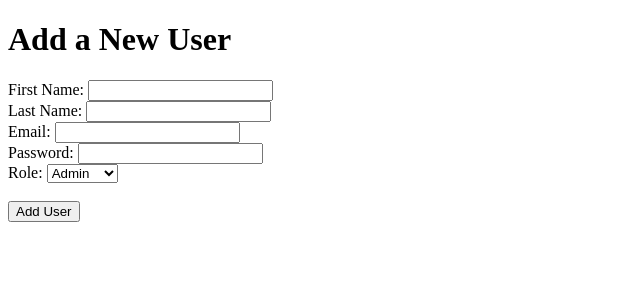
After one commit to IvannBuckley/WebProject_2024, a PHP site: page /add_user.html in a window 1280 px wide. The commit adds this page. Shown: the top 300 px of the page, without its empty margins (0-640 px from the left). Run offline with PHP 8.4, Linux system fonts and the light colour scheme.

Commit message:
Save starter

```diff
--- /dev/null
+++ b/add_user.html
@@ -0,0 +1,32 @@
+<!DOCTYPE html>
+<html lang="en">
+<head>
+    <meta charset="UTF-8">
+    <meta name="viewport" content="width=device-width, initial-scale=1.0">
+    <title>Add User</title>
+</head>
+<body>
+    <h1>Add a New User</h1>
+    <form action="add_user.php" method="POST">
+        <label for="first_name">First Name:</label>
+        <input type="text" id="first_name" name="first_name" required><br>
+
+        <label for="last_name">Last Name:</label>
+        <input type="text" id="last_name" name="last_name" required><br>
+
+        <label for="email">Email:</label>
+        <input type="email" id="email" name="email" required><br>
+
+        <label for="password">Password:</label>
+        <input type="password" id="password" name="password" required><br>
+
+        <label for="role">Role:</label>
+        <select id="role" name="role" required>
+            <option value="Admin">Admin</option>
+            <option value="Member">Member</option>
+        </select><br><br>
+
+        <button type="submit">Add User</button>
+    </form>
+</body>
+</html>
--- a/login.php
+++ b/login.php
@@ -22,7 +22,7 @@ if ($_SERVER['REQUEST_METHOD'] == 'POST') {
             $_SESSION['user_id'] = $user['id'];
             $_SESSION['firstname'] = $user['firstname'];
             $_SESSION['role'] = $user['role'];
-            header('Location: #');
+            header('Location: adduser.html');
             exit;
         } else {
             $error = "Invalid password!";
```
Also changed, not shown: add_user.php (added, +38 -0 lines), users.php (added, +32 -0 lines).
